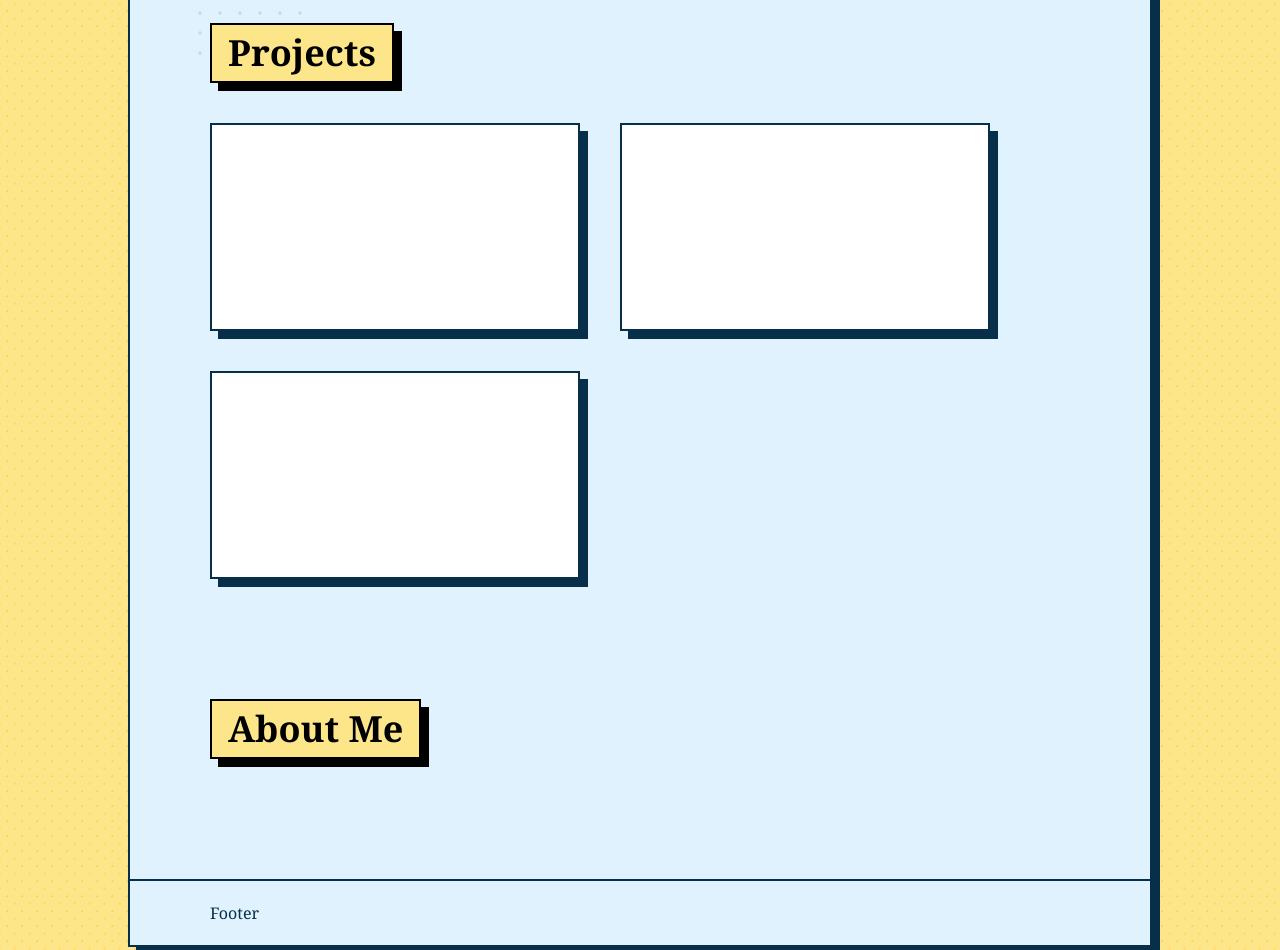
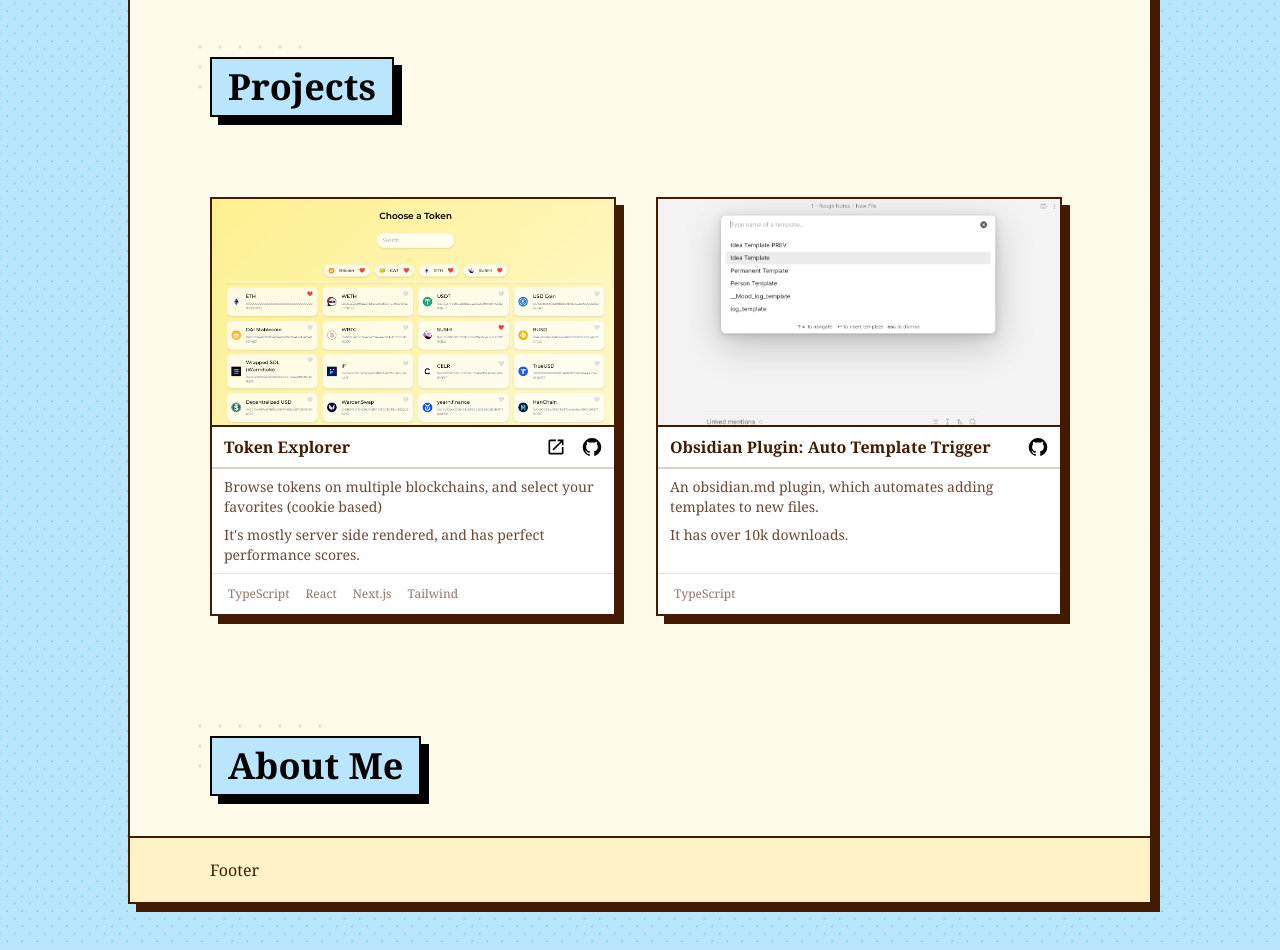
Before and after one commit to numeroflip/numeroflip.github.io, an Astro site: page / in a window 1280 px wide. Shown: the part 611-1561 px from the top of the page. Built offline with nearby package versions, Linux system fonts and the light colour scheme; Astro itself is replaced by a stand-in of ours.

Commit message:
add projects

```diff
--- /dev/null
+++ b/src/components/Card/Card.astro
@@ -0,0 +1,65 @@
+---
+import { Icon } from "astro-icon/components";
+import { Image } from "astro:assets";
+import { twMerge } from "tailwind-merge";
+
+type Props = astroHTML.JSX.HTMLAttributes & {
+  as: keyof HTMLElementTagNameMap;
+  title: string;
+  image: ImageMetadata;
+  github?: string;
+  url?: string;
+  tech: string[];
+  description?: string[];
+};
+
+const { as, title, image, github, url, tech, description, ...props } =
+  Astro.props as Props;
+
+const Element = as || "div";
+---
+
+<div>
+  <Element
+    {...props}
+    class={twMerge(
+      "border-2 flex flex-col relative shadow-straight",
+      props.class
+    )}
+  >
+    <Image src={image} alt="" class={"aspect-video object-cover object-top"} />
+    <div
+      class="flex items-center gap-4 border-t-2 border-current bg-white px-3 py-2"
+    >
+      <div class="grow font-semibold">{title}</div>
+      {
+        url && (
+          <a href={url} target="_blank" class="text-text/80">
+            <Icon name="openInNew" class="size-5" />
+          </a>
+        )
+      }
+      {
+        github && (
+          <a href={github} target="_blank" class="text-text/80">
+            <Icon name="gitHub" class="size-5" />
+          </a>
+        )
+      }
+    </div>
+    <div
+      class="text-text/80 border-primary-950/20 flex flex-col gap-2 border-t-2 px-3 py-2 text-sm"
+    >
+      {
+        description
+          ? description.map((description) => <p>{description}</p>)
+          : null
+      }
+    </div>
+    <div
+      class="text-text/60 mt-auto flex flex-wrap gap-2 border-t px-3 py-2 text-sm *:px-1 *:py-1 *:text-xs *:font-medium"
+    >
+      {tech ? tech.map((tech) => <div>{tech}</div>) : null}
+    </div>
+  </Element>
+</div>
--- a/src/components/Footer.astro
+++ b/src/components/Footer.astro
@@ -3,7 +3,7 @@
 ---
 
 <footer
-  class="border-text mx-auto flex w-full max-w-screen-lg justify-start border-t-2 px-20 py-5"
+  class="border-text bg-primary-100 mx-auto flex w-full max-w-screen-lg justify-start border-t-2 px-20 py-5"
 >
   Footer
 </footer>
--- a/src/components/Header.astro
+++ b/src/components/Header.astro
@@ -1,5 +1,5 @@
 <header
-  class="border-primary-900 text-primary-950 mx-auto flex w-full justify-between border-double px-10 py-4 pt-6"
+  class="border-primary-900 bg-primary-100 text-primary-950 mx-auto flex w-full justify-between border-double px-10 py-4 pt-6"
 >
   <a href="/" class="font-semibold tracking-tight"> Aron Berenyi </a>
   <nav>
--- /dev/null
+++ b/src/components/ProjectsSection/ProjectsSection.astro
@@ -0,0 +1,47 @@
+---
+import cryptoSg from "../../../public/images/projects/crypto_explorer.png";
+import obsidianImg from "../../../public/images/projects/obsidian-template-trigger.png";
+import Card from "../Card/Card.astro";
+const projects = [
+  {
+    title: "Token Explorer",
+    src: cryptoSg,
+    url: "https://your-crypto-list.vercel.app/",
+    github: "https://github.com/numeroflip/your-crypto-list",
+    tech: ["TypeScript", "React", "Next.js", "Tailwind"],
+    description: [
+      "Browse tokens on multiple blockchains, and select your favorites (cookie based)",
+      "It's mostly server side rendered, and has perfect performance scores.",
+    ],
+  },
+  {
+    title: "Obsidian Plugin: Auto Template Trigger",
+    src: obsidianImg,
+    github: "https://github.com/numeroflip/obsidian-auto-template-trigger",
+    tech: ["TypeScript"],
+    description: [
+      "An obsidian.md plugin, which automates adding templates to new files.",
+      "It has over 10k downloads.",
+    ],
+  },
+];
+---
+
+<ul
+  class="grid gap-10 overflow-x-auto py-10 pr-2 md:grid-cols-2 lg:grid-cols-2"
+>
+  {
+    projects.map((project) => (
+      <Card
+        as="li"
+        class="border-text h-full w-full border-2 bg-white"
+        title={project.title}
+        image={project.src}
+        description={project.description}
+        tech={project.tech}
+        url={project.url}
+        github={project.github}
+      />
+    ))
+  }
+</ul>
--- a/src/layouts/Layout.astro
+++ b/src/layouts/Layout.astro
@@ -7,6 +7,8 @@
 }
 import tailwindConfig from "../../tailwind.config.mjs";
 import type { DefaultColors } from "tailwindcss/types/generated/colors";
+import Header from "../components/Header.astro";
+import Footer from "../components/Footer.astro";
 const config = resolveConfig(tailwindConfig);
 const colors = config.theme.colors as DefaultColors & {
   secondary: DefaultColors["yellow"];
@@ -28,9 +30,9 @@
   <body
     class="bg text-text relative mx-auto min-h-screen max-w-screen-lg overflow-x-hidden border-current shadow-straight lg:my-10 lg:border-2"
   >
-    <div class="bg-primary-100">
-      <slot />
-    </div>
+    <Header />
+    <slot />
+    <Footer />
   </body>
 </html>
 <style is:global>
--- a/src/pages/index.astro
+++ b/src/pages/index.astro
@@ -5,13 +5,15 @@
 import TextInBox from "../components/text/TextInBox.astro";
 import Layout from "../layouts/Layout.astro";
 import SocialIcons from "../components/SocialIcons.astro";
+import Card from "../components/Card/Card.astro";
+import ProjectsSection from "../components/ProjectsSection/ProjectsSection.astro";
 ---
 
 <Layout title="Welcome to Astro.">
-  <Header />
-
-  <main class="pb-20">
-    <section class="mx-auto w-full px-20 pb-10 pt-32">
+  <main class="bg-primary-50">
+    <section
+      class="bg-primary-100 mx-auto w-full border-b-2 border-current px-20 py-24 pb-16"
+    >
       <div class="relative">
         <div class="text-primary-900/15">
           <DotGrid />
@@ -32,41 +34,28 @@
       </p>
       <SocialIcons class="mt-10 flex gap-4" />
     </section>
-    <section class="w-full px-20 py-10">
+
+    <section id="projects" class="w-full px-20 py-10 pt-20">
+      <div class="relative mb-10 inline-block">
+        <div class="text-primary-900/15">
+          <DotGrid />
+        </div>
+        <TextInBox as="h2" class="bg-secondary-200 relative z-10 text-black">
+          Projects
+        </TextInBox>
+      </div>
+      <ProjectsSection />
+    </section>
+
+    <section id="about-me" class="w-full px-20 py-10">
       <div class="relative inline-block">
         <div class="text-primary-900/15">
           <DotGrid />
         </div>
-        <TextInBox
-          as="h2"
-          id="projects"
-          class="bg-secondary-200 relative z-10 text-black"
-        >
-          Projects
+        <TextInBox as="h2" class="bg-secondary-200 relative z-10 text-black">
+          About Me
         </TextInBox>
       </div>
-
-      <ul class="flex flex-wrap gap-10 overflow-x-auto py-10">
-        <li
-          class="border-text aspect-video h-52 border-2 bg-white shadow-straight"
-        >
-        </li>
-        <li
-          class="border-text aspect-video h-52 border-2 bg-white shadow-straight"
-        >
-        </li>
-        <li
-          class="border-text aspect-video h-52 border-2 bg-white shadow-straight"
-        >
-        </li>
-      </ul>
-    </section>
-
-    <section class="w-full px-20 py-10">
-      <TextInBox as="h2" id="about-me" class="bg-secondary-200 text-black">
-        About Me
-      </TextInBox>
     </section>
   </main>
-  <Footer />
 </Layout>
--- a/tailwind.config.mjs
+++ b/tailwind.config.mjs
@@ -1,8 +1,8 @@
 import defaultTheme from "tailwindcss/defaultTheme";
 import colors from "tailwindcss/colors";
 
-const primaryColor = colors.sky;
-const secondaryColor = colors.amber;
+const primaryColor = colors.amber;
+const secondaryColor = colors.sky;
 
 /** @type {import('tailwindcss').Config} */
 export default {
```
Also changed, not shown: public/images/projects/crypto_explorer.png (added), public/images/projects/obsidian-template-trigger.png (added), src/icons/openInNew.svg (added).
